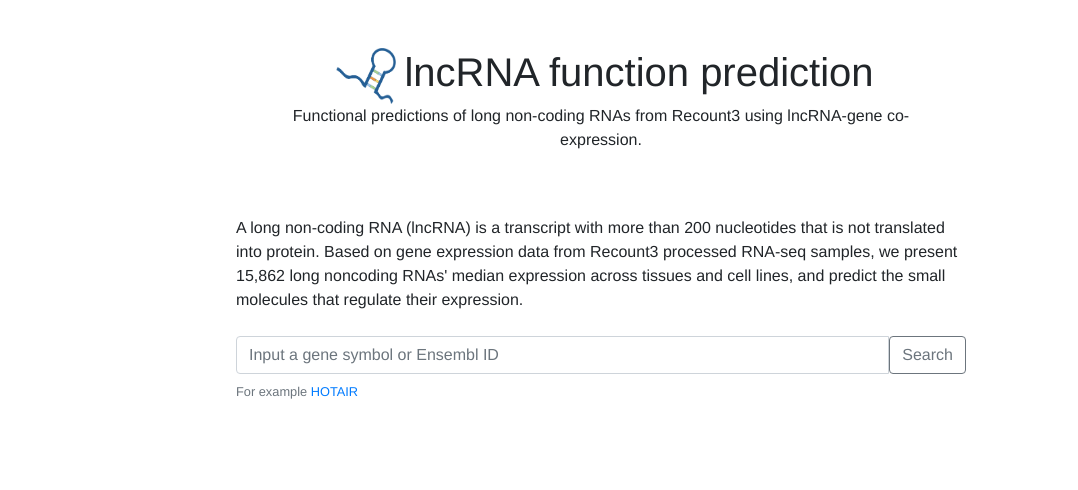
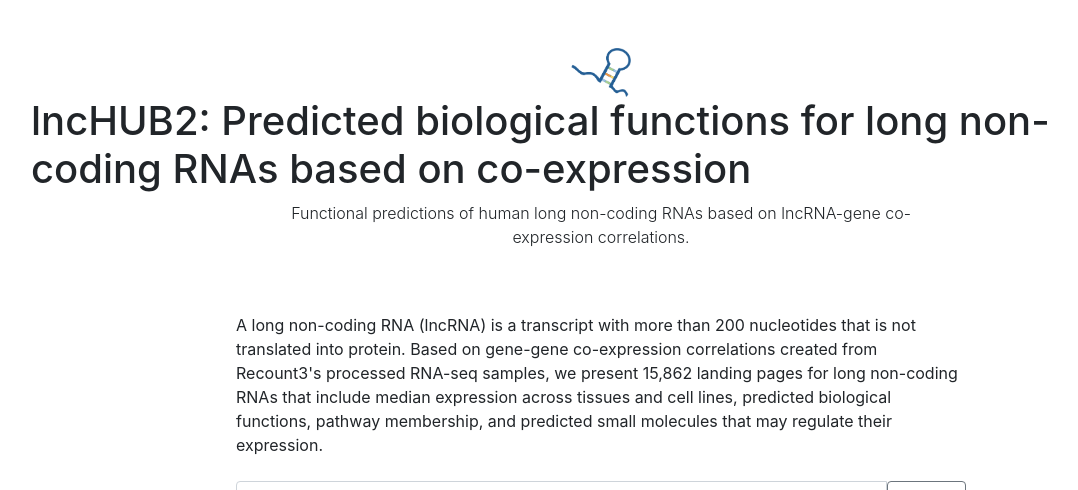
Before and after one commit to MaayanLab/lncHUB2, a Flask app: template app/templates/index.html in a window 1280 px wide. Shown: the top 490 px of the page, without its empty margins (39-1117 px from the left). Run offline with Flask 2, Linux system fonts and the light colour scheme; the template is opened without the code that fills it: most values are stand-ins (such as "Sample title", 1, 10 or a date in 2020); some libraries are stand-ins or nearby versions.

Commit message:
Closes #2; closes #3; closes #4; closes #5; closes #6

```diff
--- a/app/app.py
+++ b/app/app.py
@@ -3,7 +3,7 @@ import json
 import flask
 from app import utils
 
-ROOT_PATH = os.environ.get('ROOT_PATH', '/lncHub2/')
+ROOT_PATH = os.environ.get('ROOT_PATH', '/lncHUB2/')
 BASE_PATH = os.environ.get('BASE_PATH', 'maayanlab.cloud')
 
 app = flask.Flask(__name__, static_url_path=ROOT_PATH + 'static')
--- a/app/static/appyters.json
+++ b/app/static/appyters.json
@@ -2,6 +2,14 @@
   {
     "id":"1de6fbd77f8e4d3fc0bb14f52033eafa76ecc308",
     "gene":"HOTAIR"
+  },
+  {
+    "id":"c77b0857610ef95ef7499c34c9c18a3f1deef9cd",
+    "gene":"NEAT1"
+  },
+    {
+    "id":"f57ce84bcd732b177b6b74b326269f47f85ceb18",
+    "gene":"MALAT1"
   },
   {
     "id":"5802a5b202701bc00ef331b878b3e3784eaeddc3",
--- a/app/templates/404.html
+++ b/app/templates/404.html
@@ -1,8 +1,8 @@
 {% extends "base.html" %}
 
 {% block og %}
-<meta property="og:url" content="https://{{ base_path }}/lncHub2"/>
-<meta property="og:title" content="lncRNA function prediction"/>
+<meta property="og:url" content="https://{{ base_path }}/lncHUB2"/>
+<meta property="og:title" content="lncHUB2: Predicted biological functions for long non-coding RNAs based on co-expression"/>
 <meta property="og:description"
       content="A collection of drug and gene sets related to COVID-19 research contributed by the community"/>
 {% endblock %}
--- a/app/templates/base.html
+++ b/app/templates/base.html
@@ -25,7 +25,7 @@
     {% block head %}
     {% endblock %}
 </head>
-<body style="font-family: Helvetica,serif">
+<body>
 {% block body %}
 {% endblock %}
 </body>
--- a/app/templates/index.html
+++ b/app/templates/index.html
@@ -1,13 +1,12 @@
 {% extends "base.html" %}
 
 {% block og %}
-<meta property="og:url" content="https://{{ base_path }}/lncHub2"/>
+<meta property="og:url" content="https://{{ base_path }}/lncHUB2"/>
 <meta property="og:description"
-      content="Functional predictions of long non-coding RNAs from Recount3 using lncRNA-gene
-            co-expression."/>
+      content="Functional predictions of human long non-coding RNAs based on lncRNA-gene co-expression correlations."/>
 {% endblock %}
 {% block head %}
-<title>lncRNA function prediction</title>
+<title>lncHUB2: Predicted biological functions for long non-coding RNAs based on co-expression</title>
 {% endblock %}
 
 {% block body %}
@@ -16,26 +15,32 @@
     <div class="row mt-5 justify-content-center">
         <img class="img-fluid mx-2" style="width: 60px;" src="{{ url_for('static', filename='logo.png') }}"
              alt="lncRNA logo">
-        <h1 class="display-5">lncRNA function prediction</h1>
+        <h1 class="display-5">lncHUB2: Predicted biological functions for long non-coding RNAs based on co-expression</h1>
     </div>
     <div class="row justify-content-center">
         <div class="col-7">
-        <p style="font-weight: 300; font-size: 1rem" class="text-center">Functional predictions of long non-coding RNAs from Recount3 using lncRNA-gene
-            co-expression.</p>
+            <p style="font-weight: 300; font-size: 1rem" class="text-center">Functional predictions of human long
+                non-coding RNAs based on lncRNA-gene co-expression correlations.</p>
         </div>
     </div>
     <!--  Header  -->
     <!-- Search -->
     <div class="row justify-content-center my-5">
         <div class="col-8">
-            <p>A long non-coding RNA (lncRNA) is a transcript with more than 200 nucleotides that is not translated into protein. Based on gene expression data from Recount3 processed RNA-seq samples, we present 15,862 long noncoding RNAs' median expression across tissues and cell lines, and predict the small molecules that regulate their expression.</p>
+            <p>A long non-coding RNA (lncRNA) is a transcript with more than 200 nucleotides that is not translated into
+                protein. Based on gene-gene co-expression correlations created from Recount3's processed RNA-seq
+                samples, we present 15,862 landing pages for long non-coding RNAs that include median expression across
+                tissues and cell lines, predicted biological functions, pathway membership, and predicted small
+                molecules that may regulate their expression.</p>
             <div class="input-group mt-4 mb-2">
-                <input id="search" type="text" class="form-control" placeholder="Input a gene symbol or Ensembl ID"
+                <input id="search" type="text" class="form-control" placeholder="Input a gene symbol or an Ensembl ID"
                        aria-label="lncRNA"
                        aria-describedby="search-button"/>
-                <button class="btn btn-outline-secondary" type="button" id="search-button" onclick="search($('#search').val())">Search</button>
+                <button class="btn btn-outline-secondary" type="button" id="search-button"
+                        onclick="search($('#search').val())">Search
+                </button>
             </div>
-            <p class="small text-muted">For example <a href="#" onclick="example('HOTAIR');">HOTAIR</a></p>
+            <p class="small text-muted">For example <a href="#" onclick="example('HOTAIR');">HOTAIR</a>, <a href="#" onclick="example('MALAT1');">MALAT1</a>, <a href="#" onclick="example('NEAT1');">NEAT1</a></p>
         </div>
     </div>
     <!-- Search -->
@@ -82,23 +87,23 @@
                 <div class="row my-2 ml-2">
                     <!-- Twitted share button -->
                     <a href="https://twitter.com/share?ref_src=twsrc%5Etfw" class="twitter-share-button"
-                       data-text="lncRNA function prediction"
-                       data-url="https://{{ base_path }}/lncHub2" data-via="MaayanLab"
+                       data-text="lncHUB2: Predicted biological functions for long non-coding RNAs based on co-expression"
+                       data-url="https://{{ base_path }}/lncHUB2" data-via="MaayanLab"
                        data-hashtags="lncRNA, long non-coding RNA"
                        data-show-count="false">Tweet</a>
                 </div>
                 <div class="row my-2 ml-2">
                     <!-- LinkedIn share button -->
-                    <script type="IN/Share" data-url="https://{{ base_path }}/lncHub2"></script>
+                    <script type="IN/Share" data-url="https://{{ base_path }}/lncHUB2"></script>
                 </div>
                 <!-- Facebook share button -->
                 <div class="row my-2 ml-2">
-                    <div class="fb-share-button" data-href="https://{{ base_path }}/lncHub2"
+                    <div class="fb-share-button" data-href="https://{{ base_path }}/lncHUB2"
                          data-layout="button" data-size="small">
-                        <div class="fb-share-button" data-href="https://{{ base_path }}/lncHub2" data-layout="button"
+                        <div class="fb-share-button" data-href="https://{{ base_path }}/lncHUB2" data-layout="button"
                              data-size="small">
                             <a target="_blank"
-                               href="https://www.facebook.com/sharer/sharer.php?u=https%3A%2F%2F{{ base_path }}%lncHub2&amp;src=sdkpreparse"
+                               href="https://www.facebook.com/sharer/sharer.php?u=https%3A%2F%2F{{ base_path }}%lncHUB2&amp;src=sdkpreparse"
                                class="fb-xfbml-parse-ignore">Share</a></div>
                     </div>
                 </div>
--- a/docker-compose.yml
+++ b/docker-compose.yml
@@ -4,7 +4,7 @@ services:
     build: .
     image: maayanlab/lncrnafp:0.1.5
     environment:
-      - ROOT_PATH=/lncHub2/
+      - ROOT_PATH=/lncHUB2/
       - BASE_PATH=https://maayanalab.cloud
       - DEBUG=true
     ports:
```
Also changed, not shown: 1 other file.
